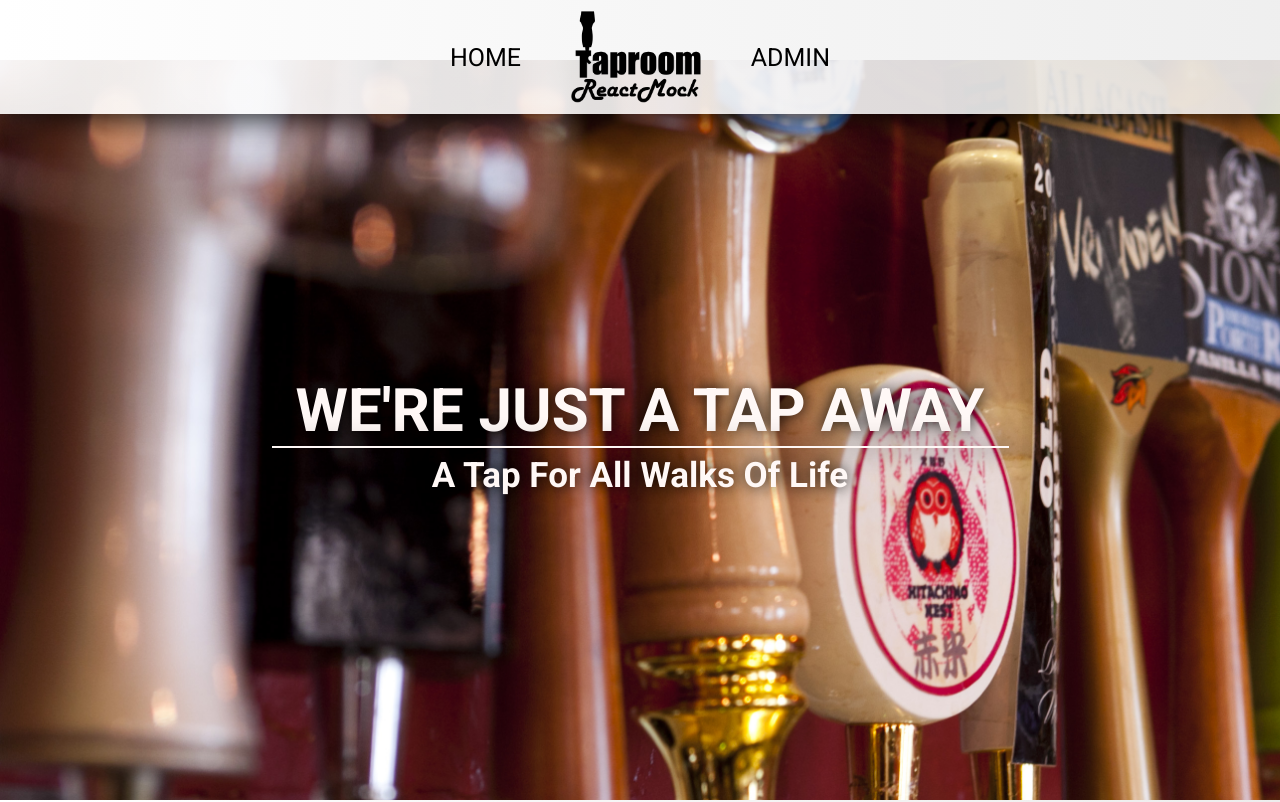
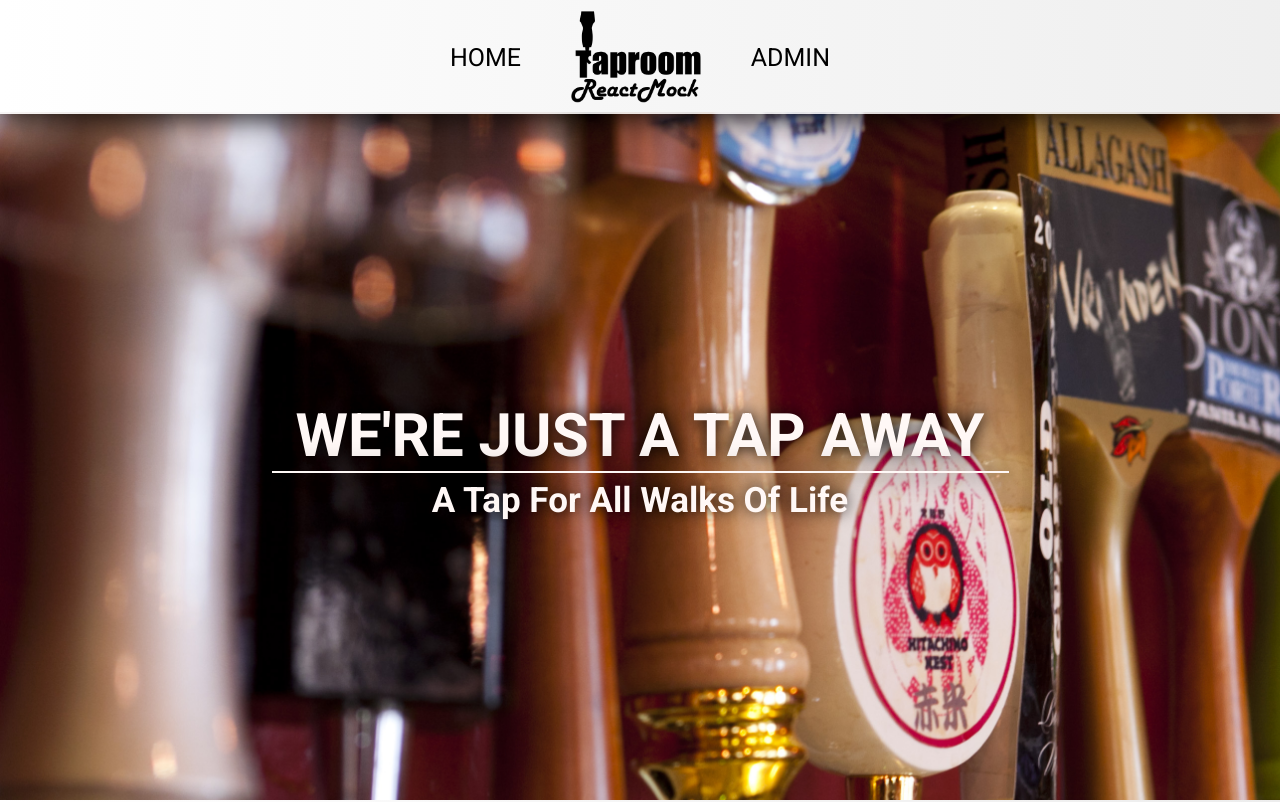
Before and after one commit to hassan-a-alkhalifah/taproom-react-mock, a React app: page /#/ in a window 1280 px wide. Shown: the top 802 px of the page. Built offline with nearby package versions, Linux system fonts and the light colour scheme.

Commit message:
increase heroStyles margin top, increase heroTitleContainerStyles height, increase masterKegListStyles padding top

```diff
--- a/src/components/KegsList.jsx
+++ b/src/components/KegsList.jsx
@@ -49,9 +49,9 @@
 
   const heroStyles = {
     position: 'relative',
-    margin: '60px 0 0 0',
+    margin: '112px 0 0 0',
     width: '100%',
-    height: 'calc(100vh - 60px)',
+    height: 'calc(100vh - 112px)',
     overflow: 'hidden'
   }
   const heroSubContainerStyles = {
@@ -66,7 +66,7 @@
   }
   const heroTitleContainerStyles = {
     width: '100%',
-    height: '110px',
+    height: '112px',
     position: 'relative',
     display: 'flex',
     flexDirection: 'column',
@@ -79,7 +79,7 @@
     display: 'flex',
     flexDirection: 'column',
     alignItems: 'center',
-    paddingTop: '60px',
+    paddingTop: '112px',
     background: 'linear-gradient(to right, rgba(255,255,255,1) 0%, rgba(246,246,246,1) 47%, rgba(237,237,237,1) 100%)'
   }
 
```
